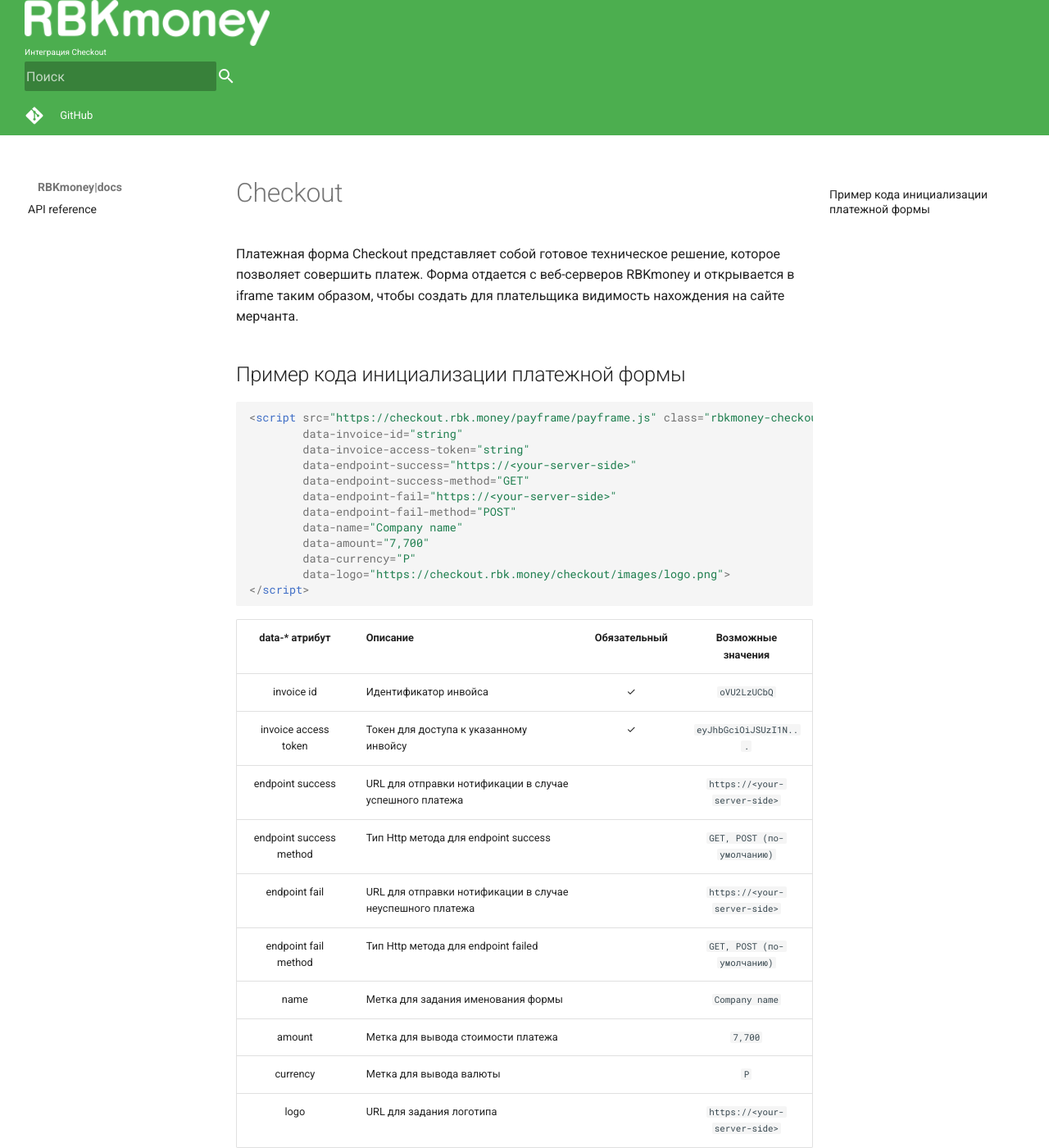
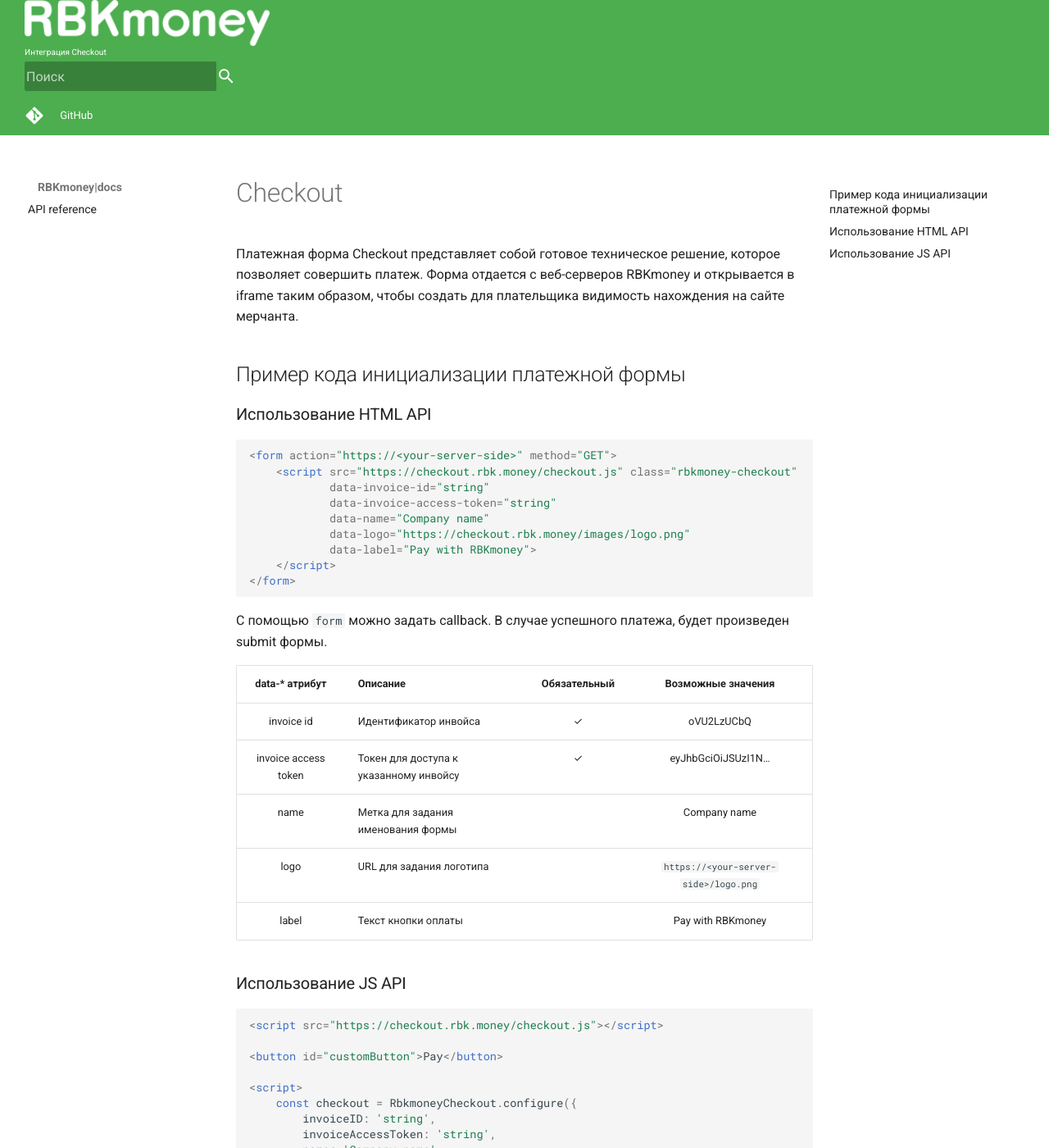
Before and after one commit to rbkmoney/docs, an MkDocs documentation site: the page built from content/integrations/checkout.md, in a window 1280 px wide and 1400 px high. Shown: the whole window at 82% size. Built offline with MkDocs 1.6.1 and Material for MkDocs 9.7.7, drawn with Linux system fonts in a browser that asks for light colours; nearby versions of some CDN libraries; comment, search, counter and statistics services are not loaded; old or Windows-style settings are respelled for this version of MkDocs; some of the changed text lies outside the part shown.

Commit message:
FE-300: New checkout API (#28)

````diff
--- a/content/integrations/checkout.md
+++ b/content/integrations/checkout.md
@@ -2,32 +2,72 @@
 
 ## Пример кода инициализации платежной формы
 
+### Использование HTML API
+
 ```html
-<script src="https://checkout.rbk.money/payframe/payframe.js" class="rbkmoney-checkout"
-        data-invoice-id="string"
-        data-invoice-access-token="string"
-        data-endpoint-success="https://<your-server-side>"
-        data-endpoint-success-method="GET"
-        data-endpoint-fail="https://<your-server-side>"
-        data-endpoint-fail-method="POST"
-        data-name="Company name"
-        data-amount="7,700"
-        data-currency="Р"
-        data-logo="https://checkout.rbk.money/checkout/images/logo.png">
+<form action="https://<your-server-side>" method="GET">
+    <script src="https://checkout.rbk.money/checkout.js" class="rbkmoney-checkout"
+            data-invoice-id="string"
+            data-invoice-access-token="string"
+            data-name="Company name"
+            data-logo="https://checkout.rbk.money/images/logo.png"
+            data-label="Pay with RBKmoney">
+    </script>
+</form>
+```
+
+С помощью `form` можно задать callback. В случае успешного платежа, будет произведен submit формы.
+
+| data-* атрибут           | Описание                                              | Обязательный | Возможные значения                    |
+| :----------------------: | ----------------------------------------------------- | :-----------:| :------------------------------------:|
+| invoice id               | Идентификатор инвойса                                 | ✓            | oVU2LzUCbQ                            |
+| invoice access token     | Токен для доступа к указанному инвойсу                | ✓            | eyJhbGciOiJSUzI1N...                  |
+| name                     | Метка для задания именования формы                    |              | Company name                          |
+| logo                     | URL для задания логотипа                              |              | `https://<your-server-side>/logo.png` |
+| label                    | Текст кнопки оплаты                                   |              |  Pay with RBKmoney                    |
+
+### Использование JS API
+
+```html
+<script src="https://checkout.rbk.money/checkout.js"></script>
+
+<button id="customButton">Pay</button>
+
+<script>
+    const checkout = RbkmoneyCheckout.configure({
+        invoiceID: 'string',
+        invoiceAccessToken: 'string',
+        name: 'Company name',
+        logo: 'https://checkout.rbk.money/images/logo.png',
+        opened: function () {
+            console.log('Checkout opened');
+        },
+        closed: function () {
+            console.log('Checkout closed');
+        },
+        finished: function () {
+            console.log('Payment successful finished');
+        }
+    });
+
+    document.getElementById('customButton').addEventListener('click', function () {
+        checkout.open();
+    });
+
+    window.addEventListener('popstate', function () {
+        checkout.close();
+    });
 </script>
 ```
 
-| data-* атрибут           | Описание                                                  | Обязательный | Возможные значения           |
-| :----------------------: | --------------------------------------------------------- | :-----------:| :---------------------------:|
-| invoice id               | Идентификатор инвойса                                     | ✓            | `oVU2LzUCbQ`                 |
-| invoice access token     | Токен для доступа к указанному инвойсу                    | ✓            | `eyJhbGciOiJSUzI1N...`       |
-| endpoint success         | URL для отправки нотификации в случае успешного платежа   |              | `https://<your-server-side>` |
-| endpoint success method  | Тип Http метода для endpoint success                      |              | `GET, POST (по-умолчанию)`   |
-| endpoint fail            | URL для отправки нотификации в случае неуспешного платежа |              | `https://<your-server-side>` |
-| endpoint fail method     | Тип Http метода для endpoint failed                       |              | `GET, POST (по-умолчанию)`   |
-| name                     | Метка для задания именования формы                        |              | `Company name`               |
-| amount                   | Метка для вывода стоимости платежа                        |              | `7,700`                      |
-| currency                 | Метка для вывода валюты                                   |              | `P`                          |
-| logo                     | URL для задания логотипа                                  |              | `https://<your-server-side>` |
+| Свойство конфигурации    | Описание                                              | Обязательное | Возможные значения                    |
+| :----------------------: | ----------------------------------------------------- | :-----------:| :------------------------------------:|
+| invoiceID                | Идентификатор инвойса                                 | ✓            | oVU2LzUCbQ                            |
+| invoiceAccessToken       | Токен для доступа к указанному инвойсу                | ✓            | eyJhbGciOiJSUzI1N...                  |
+| name                     | Метка для задания именования формы                    |              | Company name                          |
+| logo                     | URL для задания логотипа                              |              | `https://<your-server-side>/logo.png` |
+| opened                   | Callback на открытие модального окна                  |              | function                              |
+| closed                   | Callback на закрытие модального окна                  |              | function                              |
+| finished                 | Callback на успешное завершение платежа               |              | function                              |
 
-Примечание. Запросы на endpoint success, endpoint failed отправляются с `"Content-Type": "x-form-urlencoded"`.
+Примечание: Checkout возвращает управление в callback только при успешном завершении платежа. С целью увеличения конверсии оплат при неуспешных попытках оплаты (например неверно введены данные или на карте недостаточно средств) мы оставляем UA плательщика на форме, позволяя исправить ошибку, использовать другую карту и т.п.
--- a/content/livedemo/livedemo.css
+++ b/content/livedemo/livedemo.css
@@ -45,7 +45,8 @@
     box-shadow: 0 2px 2px 0 rgba(0,0,0,0.14), 0 1px 5px 0 rgba(0,0,0,0.12), 0 3px 1px -2px rgba(0,0,0,0.2);
 }
 
-#live-demo input[type="submit"] {
+#live-demo input[type="submit"],
+#live-demo .checkout-button {
     width: auto;
     max-width: none;
     color: #ffffff;
--- a/mkdocs.yml
+++ b/mkdocs.yml
@@ -22,6 +22,7 @@
     - 'counters/ga.js'
     - 'counters/ym.js'
     - 'lightbox/js/lightbox-plus-jquery.min.js'
+    - 'https://checkout.rbk.money/checkout.js'
 strict: true
 markdown_extensions:
     - smarty
````
Also changed, not shown: 1 other file.
